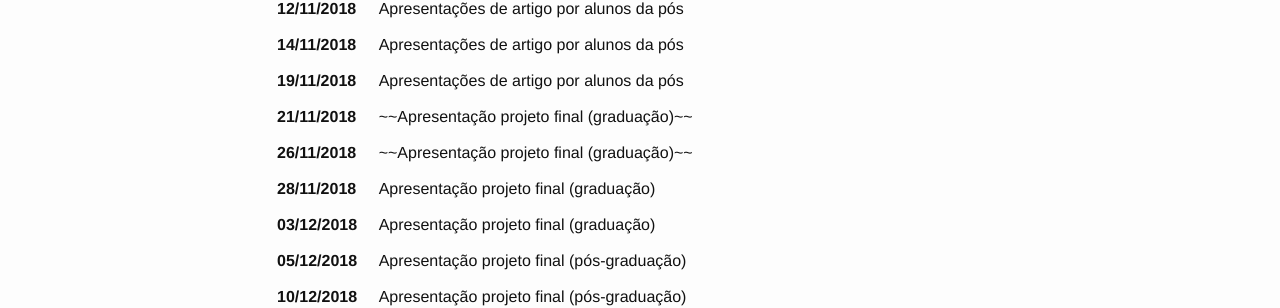
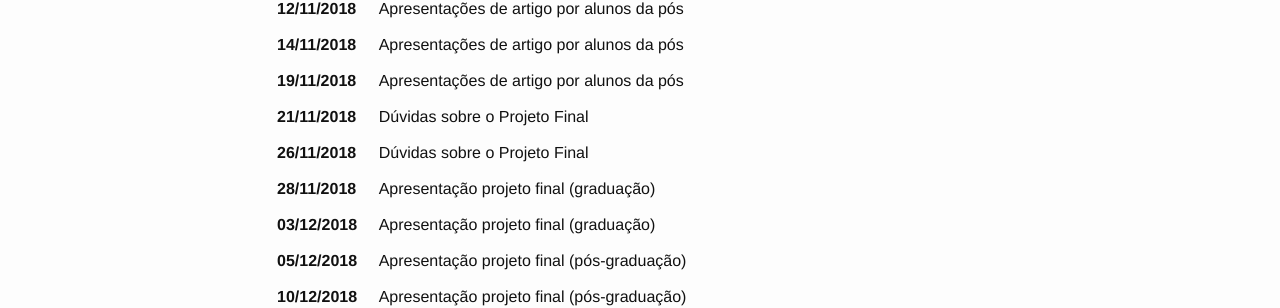
Before and after one commit to emanueles/datavis-course, a Jekyll site: the page built from calendar.md, in a window 1280 px wide. Shown: the part 1312-1620 px from the top of the page. Built offline with Jekyll 4.4.1, drawn with Linux system fonts in a browser that asks for light colours.

Commit message:
Fixed errors in calendar.

```diff
--- a/calendar.md
+++ b/calendar.md
@@ -143,11 +143,11 @@ permalink: /calendar/
     </tr>
     <tr>
       <td><b>21/11/2018</b></td>
-      <td> ~~Apresentação projeto final (graduação)~~ </td>
+      <td> Dúvidas sobre o Projeto Final</td>
     </tr>
     <tr>
       <td><b>26/11/2018</b></td>
-      <td> ~~Apresentação projeto final (graduação)~~  </td>
+      <td> Dúvidas sobre o Projeto Final </td>
     </tr>
     <tr>
       <td><b>28/11/2018</b></td>
```
